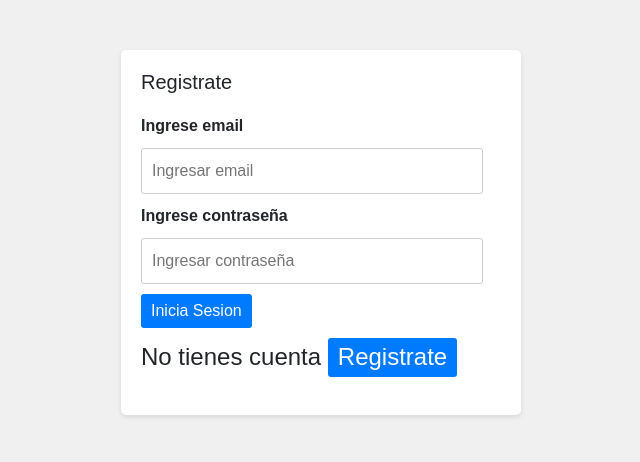
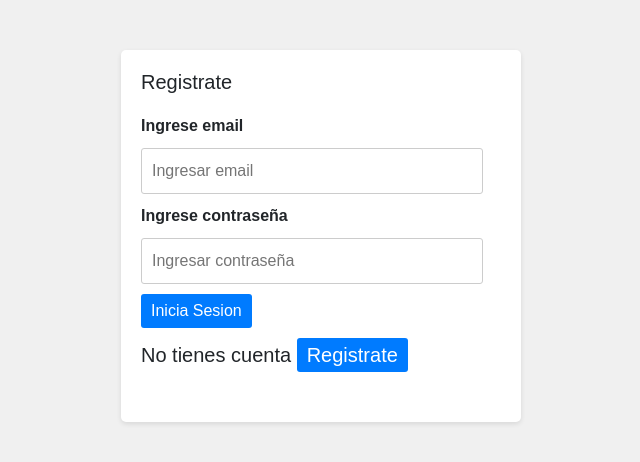
Before and after one commit to vazqueznahuel/Clementina, a React (Create React App) app: page / in a window 1280 px wide. Shown: the top 462 px of the page, without its empty margins (319-959 px from the left). Built offline with nearby package versions, Linux system fonts and the light colour scheme; no server answers.

Commit message:
Agregando claasname de h4

```diff
--- a/src/components/form/form.jsx
+++ b/src/components/form/form.jsx
@@ -53,7 +53,7 @@ function Form(props) {
 
         </form>
 
-        <h4> {registrando ? "Si ya tienes cuenta" : "No tienes cuenta"} <button className='button' onClick={()=>setRegistrando(!registrando)}>{registrando ? "Iniciar Sesion" : "Registrate"}</button></h4>
+        <h4 className='form-title'> {registrando ? "Si ya tienes cuenta" : "No tienes cuenta"} <button className='button' onClick={()=>setRegistrando(!registrando)}>{registrando ? "Iniciar Sesion" : "Registrate"}</button></h4>
       </div>
     );
     }
```
